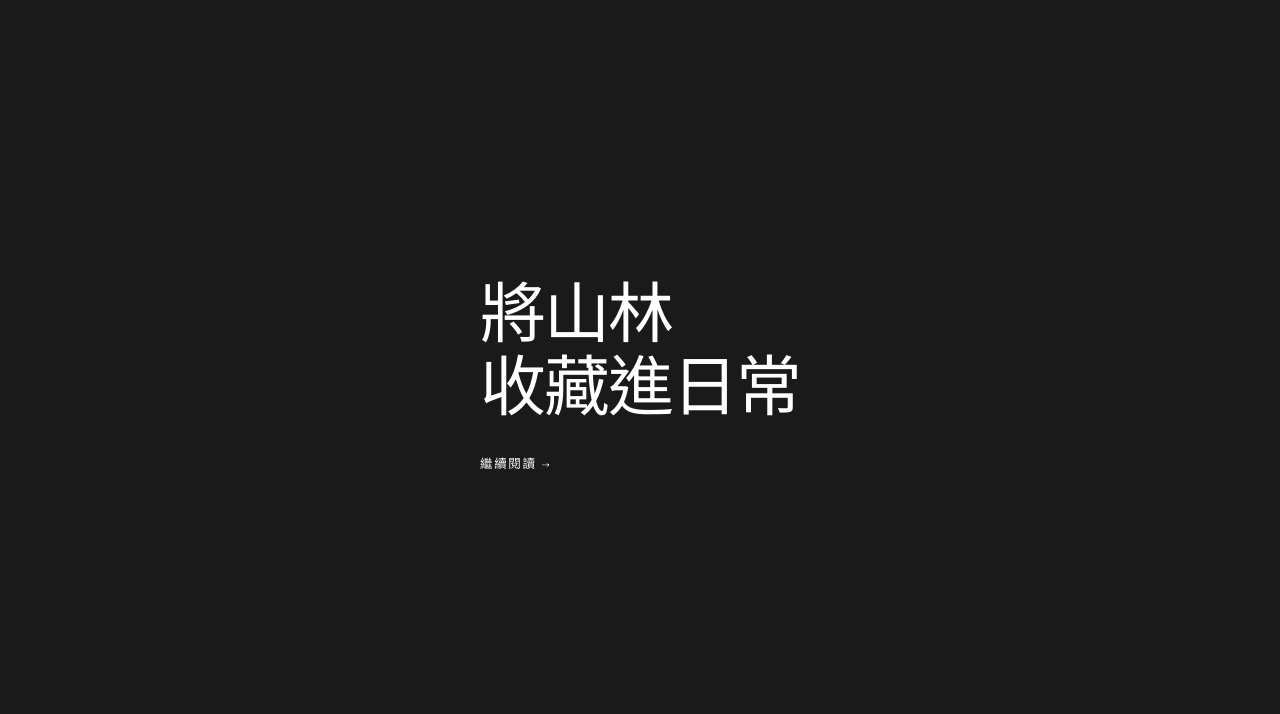
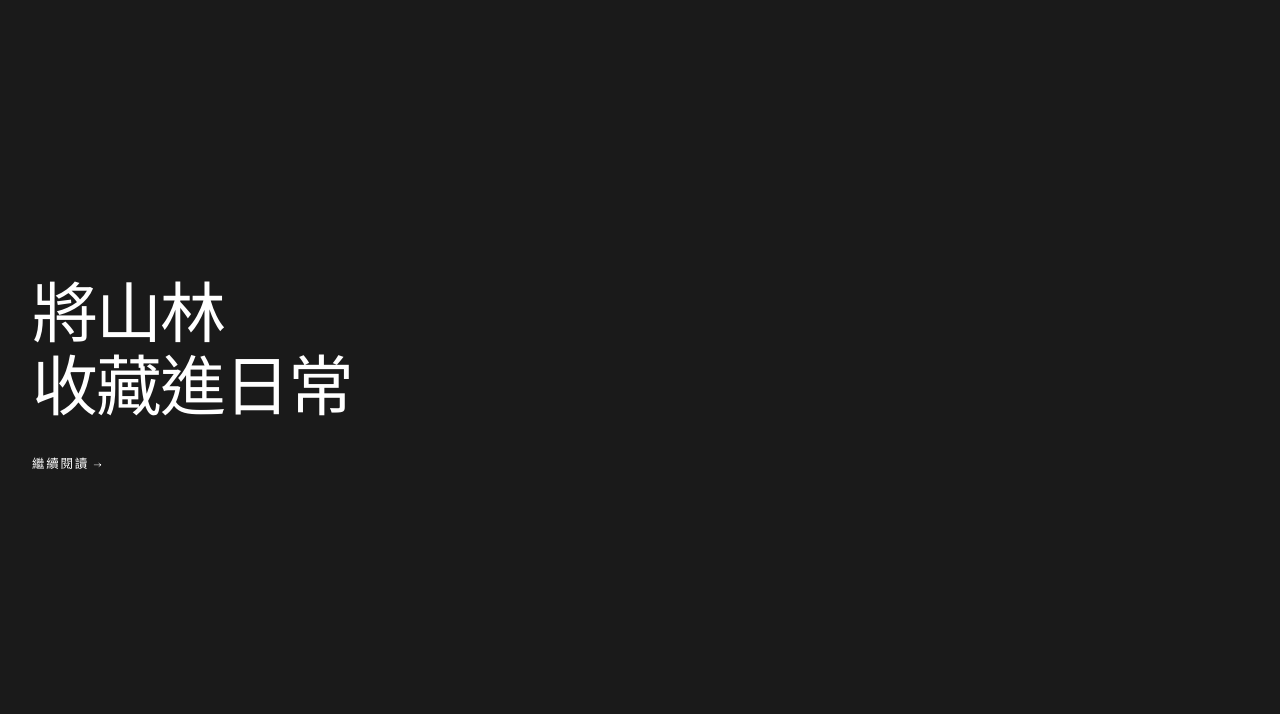
Before and after one commit to verdantwanderlust-studio/verdantwanderlust-studio.github.io, an Astro site: page / in a window 1280 px wide. Shown: the part 86-800 px from the top of the page. Built offline with nearby package versions, Linux system fonts and the light colour scheme; Astro itself is replaced by a stand-in of ours; a small style sheet from the web is missing.

Commit message:
主視覺標題往左移

```diff
--- a/src/pages/index.astro
+++ b/src/pages/index.astro
@@ -51,7 +51,7 @@ const entries = [
 >
   <!-- About 簡介橫條 -->
   <a class="about-band" href="/about" transition:name="about-band">
-    <div class="column band-inner">
+    <div class="band-inner">
       <h1>將山林<br />收藏進日常</h1>
       <span class="more">繼續閱讀 →</span>
     </div>
@@ -152,7 +152,7 @@ const entries = [
   .about-band {
     display: flex;
     align-items: center;
-    justify-content: center;
+    justify-content: flex-start;
     min-height: 100vh;
     background: var(--surface-alt);
     border-bottom: 1px solid var(--border);
@@ -160,7 +160,13 @@ const entries = [
     color: var(--ink);
     border-top: none;
   }
-  .band-inner { text-align: left; }
+  .band-inner {
+    text-align: left;
+    width: 100%;
+    max-width: 560px;
+    padding-left: var(--s-8);
+    box-sizing: border-box;
+  }
   .about-band .kicker {
     margin: 0 0 var(--s-4) 0;
   }
@@ -368,5 +374,6 @@ const entries = [
     .entry-grid { grid-template-columns: 1fr; gap: var(--s-6); }
     .cta-grid { grid-template-columns: 1fr; }
     .about-band { padding: var(--s-16) 0; }
+    .band-inner { padding-left: var(--s-6); max-width: 100%; }
   }
 </style>
```
